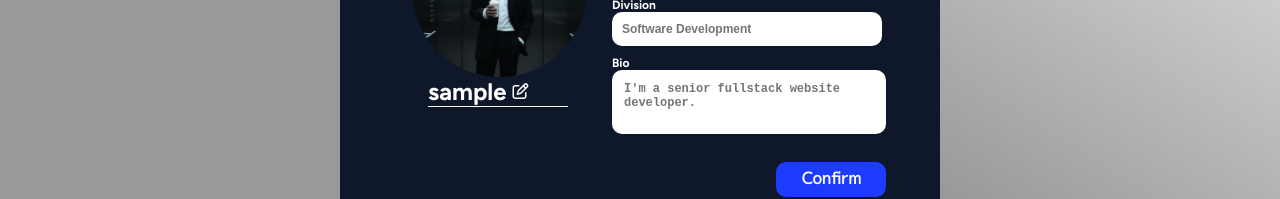
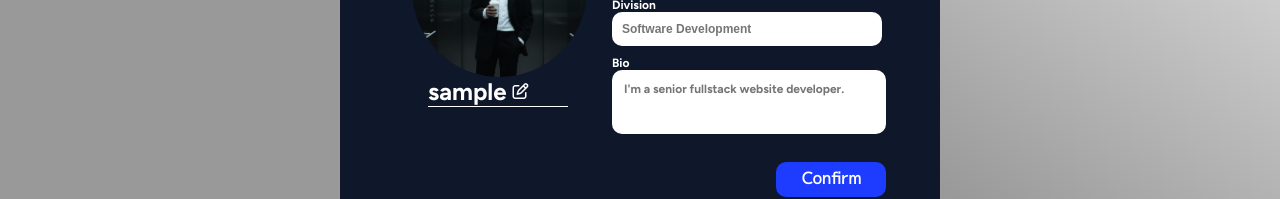
Before and after one commit to RakaPrasetyaHidayat/VOLTRA, a React (Create React App) app: page /profile in a window 1280 px wide. Shown: the part 396-595 px from the top of the page. Built offline with nearby package versions, Linux system fonts and the light colour scheme; sample sign-in values are in the browser's storage.

Commit message:
Perubahan minor css.

```diff
--- a/src/pages/profile/Profile.module.css
+++ b/src/pages/profile/Profile.module.css
@@ -203,6 +203,7 @@
     outline: none;
     padding: 12px;
     font-size: 12px;
+    font-family: "Figtree";
 }
 
 #bio:hover {
```
